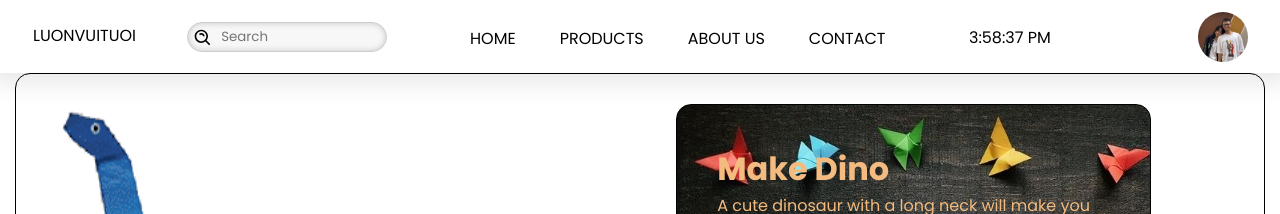
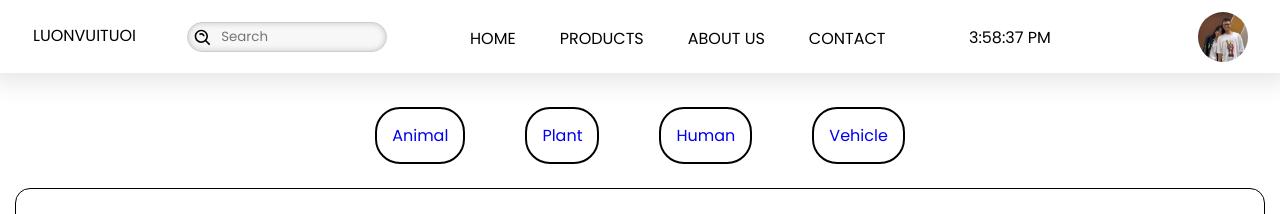
Before and after one commit to T2108A-Luonvuituoi-G1/Origami-eProject, a React (Create React App) app: page /products/animal in a window 1280 px wide. Shown: the top 214 px of the page. Built offline with nearby package versions, Linux system fonts and the light colour scheme.

Commit message:
fix ProductNav

```diff
--- a/src/App.js
+++ b/src/App.js
@@ -22,6 +22,7 @@ import BirdMaking from './OrigamiPage/Products/Components/BirdMaking';
 import BloomsonMaking from './OrigamiPage/Products/Components/BloomsonMaking';
 import FishMaking from './OrigamiPage/Products/Components/FishMaking';
 import LoveMaking from './OrigamiPage/Products/Components/LoveMaking';
+
 
 
 export default class App extends Component {
@@ -59,6 +60,7 @@ export default class App extends Component {
 
 
 
+
             </Routes>
           </div>
         </div>
--- /dev/null
+++ b/src/OrigamiPage/Products/Assets/ProductNav/nav.js
@@ -0,0 +1,22 @@
+ import '../Css/product.css'
+ import { Link } from 'react-router-dom'
+
+
+
+ import React, { Component } from 'react'
+
+ export default class nav extends Component {
+     render() {
+         return (
+             <div>
+                            <div className='p-category'>
+            <br/>
+                <Link to="/products/animal" className='p-category-btn' >Animal</Link>
+                <Link to="/products/plant" className='p-category-btn' >Plant</Link>
+                <Link to="/products/human" className='p-category-btn' >Human</Link>
+                <Link to="/products/vehicle" className='p-category-btn' >Vehicle</Link>
+           </div>
+             </div>
+         )
+     }
+ }
--- a/src/OrigamiPage/Products/Components/ProductAnimal.js
+++ b/src/OrigamiPage/Products/Components/ProductAnimal.js
@@ -8,11 +8,17 @@ import ImgDog from '../Assets/Images/represent/dogrepresent.jpg'
 import ImgBird from '../Assets/Images/represent/bird-represent.gif'
 import ImgPig from '../Assets/Images/represent/pig-represent.jpg'
 import ImgFish from '../Assets/Images/represent/fish-represent.jpg'
+import NavProduct from '../Assets/ProductNav/nav'
 
 export default class ProductAnimal extends Component {
     render() {
         return (
             <>
+             <br/>
+                    <div >
+                        <NavProduct/>
+                    </div>
+                    <br/>
             {/* Dino */}
                 <div className='product-item'>
 
--- a/src/OrigamiPage/Products/Components/ProductHuman.js
+++ b/src/OrigamiPage/Products/Components/ProductHuman.js
@@ -3,12 +3,17 @@ import '../Assets/Css/ProductItem.css'
 import '../Assets/Css/product.css'
 import React, { Component } from 'react'
 import ImgSumo from '../Assets/Images/represent/sumo-represent.jpg'
+import NavProduct from '../Assets/ProductNav/nav'
 
 export default class ProductHuman extends Component {
     render() {
         return (
         <>
-
+         <br/>
+                    <div >
+                        <NavProduct/>
+                    </div>
+                    <br/>
             {/* Making Sumo      */}
             <div className='product-item'>
                     <div className='product-item-des'>
--- a/src/OrigamiPage/Products/Components/ProductList.js
+++ b/src/OrigamiPage/Products/Components/ProductList.js
@@ -12,6 +12,7 @@ import ImgTownship from '../Assets/Images/represent/township-represent.jpg'
 import ImgCactus from '../Assets/Images/represent/cactus-represent.gif'
 import ImgBL from '../Assets/Images/represent/bloomson-represent.jpg'
 import ImgLove from '../Assets/Images/represent/love-represent.jpg'
+import NavProduct from '../Assets/ProductNav/nav'
 
 
 
@@ -21,17 +22,13 @@ export default class ProductList extends Component {
     render() {
         return (
            <div className='ProductList'>
-           <div className='p-category'>
-            <br/>
-                <Link to="/products/animal" className='p-category-btn' >Animal</Link>
-                <Link to="/products/plant" className='p-category-btn' >Plant</Link>
-                <Link to="/products/human" className='p-category-btn' >Human</Link>
-                <Link to="/products/vehicle" className='p-category-btn' >Vehicle</Link>
-           </div>
+                    <div >
+                        <NavProduct/>
+                    </div>
+
            <br/>
                 {/* Dino */}
                 <div className='product-item'>
-
                     <img className='product-item-represent'  src={ImageDino} alt='Dino' />
                         <Link to="/products/dinomaking" className='p-item-making'>Making Now</Link>
                     <div className='product-item-des'>
--- a/src/OrigamiPage/Products/Components/ProductPlant.js
+++ b/src/OrigamiPage/Products/Components/ProductPlant.js
@@ -1,11 +1,17 @@
 import {  Link } from 'react-router-dom';
 import ImgCactus from '../Assets/Images/represent/cactus-represent.gif'
 import ImgBL from '../Assets/Images/represent/bloomson-represent.jpg'
+import NavProduct from '../Assets/ProductNav/nav'
 import React from 'react'
 
 export default function ProductPlant() {
     return (
         <>
+         <br/>
+                    <div >
+                        <NavProduct/>
+                    </div>
+                    <br/>
            {/* Making Cactus      */}
            <div className='product-item'>
                     <img className='product-item-represent'  src={ImgCactus} alt='Cactus' />
--- a/src/OrigamiPage/Products/Components/ProductVehicle.js
+++ b/src/OrigamiPage/Products/Components/ProductVehicle.js
@@ -3,11 +3,16 @@ import '../Assets/Css/ProductItem.css'
 import '../Assets/Css/product.css'
 import React from 'react'
 import ImgTownship from '../Assets/Images/represent/township-represent.jpg'
+import NavProduct from '../Assets/ProductNav/nav'
 
 export default function ProductVehicle() {
     return (
         <>
-
+         <br/>
+                    <div >
+                        <NavProduct/>
+                    </div>
+                    <br/>
             {/* Making TownShip      */}
             <div className='product-item'>
                     <img className='product-item-represent'  src={ImgTownship} alt='Township' />
```
